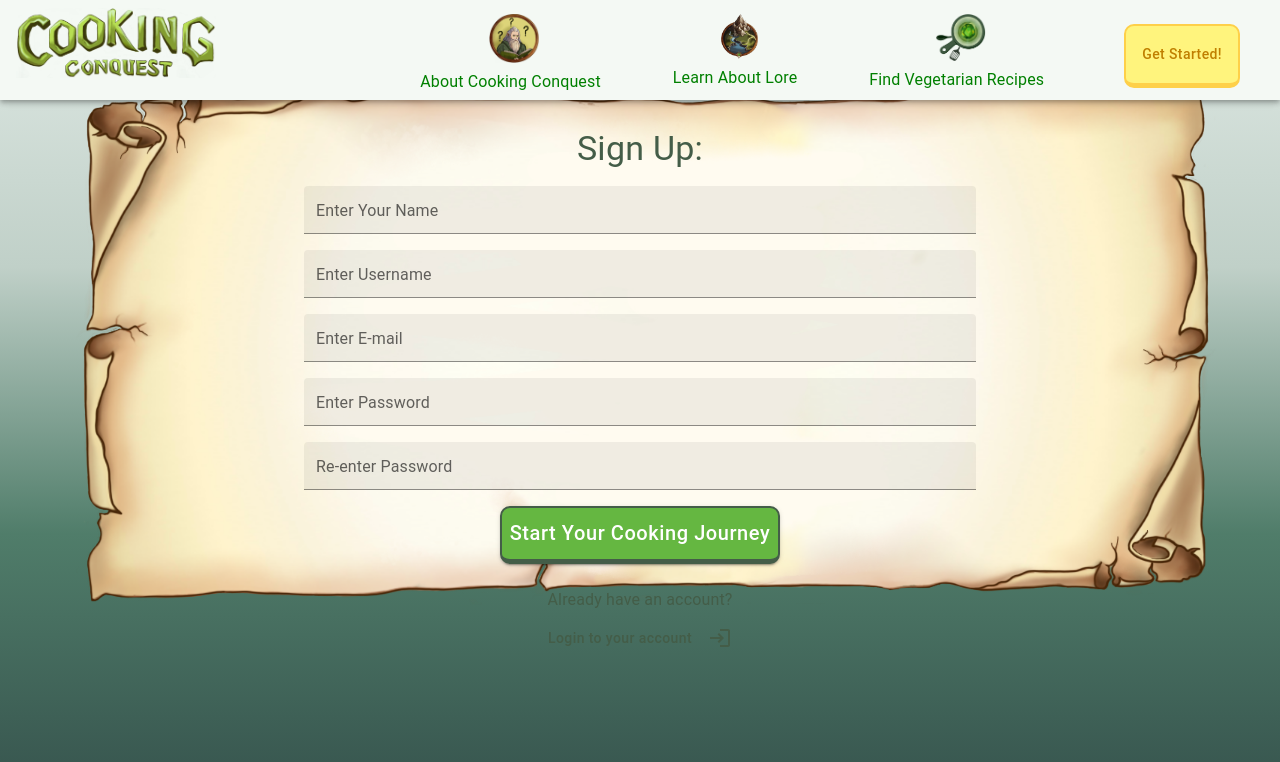
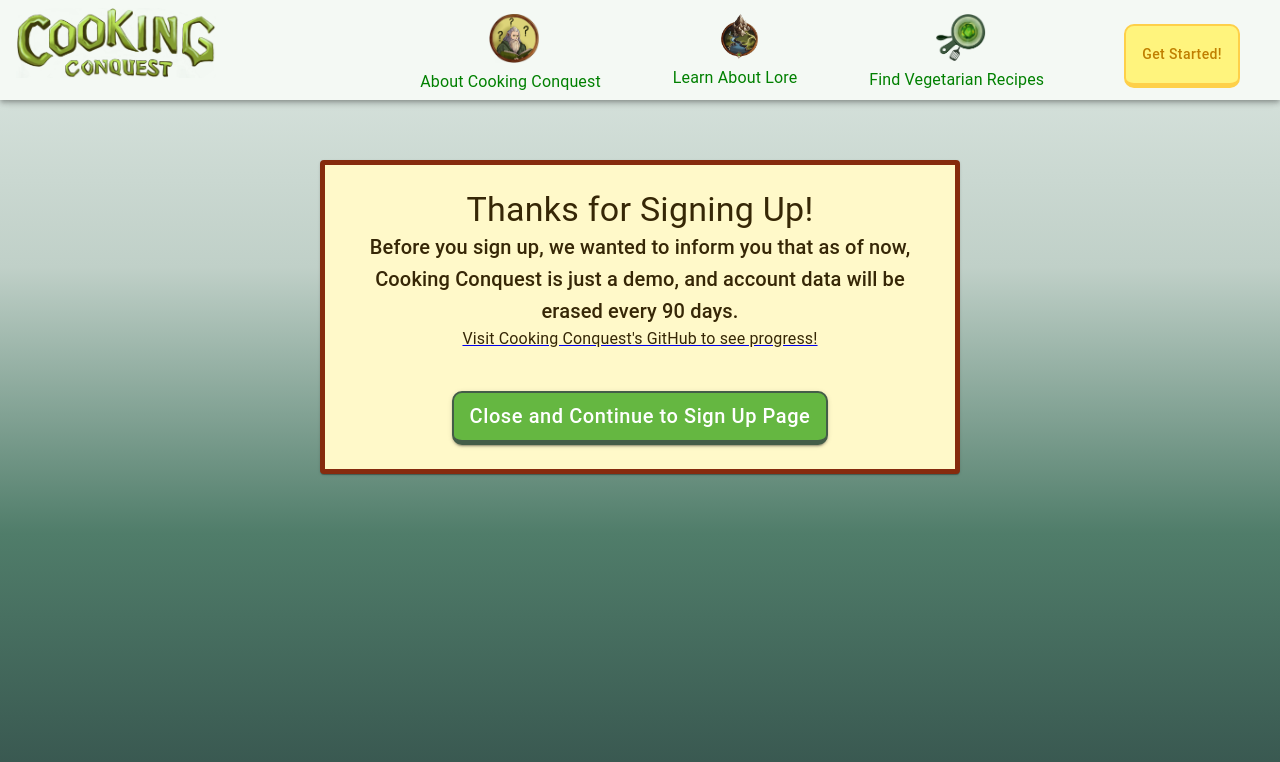
Before and after one commit to katc336/Cooking.Conquest, a React (Vite) app: page /register in a window 1280 px wide. Shown: the top 762 px of the page. Built offline with nearby package versions, Linux system fonts and the light colour scheme.

Commit message:
Update scroll on auth forms and alert message for sign up

```diff
--- a/src/client/AuthForms/RegisterForm.jsx
+++ b/src/client/AuthForms/RegisterForm.jsx
@@ -4,7 +4,8 @@ import { motion } from "framer-motion";
 
 import Alert from "@mui/material/Alert"
 import Button from "@mui/material/Button"
-import { Box } from "@mui/material"
+import Box from "@mui/material/Box"
+import Card from "@mui/material/Card"
 import Grid from "@mui/material/Grid"
 import TextField from "@mui/material/TextField";
 import Typography from "@mui/material/Typography";
@@ -19,6 +20,7 @@ import { useRegisterMutation } from "../../redux/api";
 import Scroll from "./AuthScroll.png"
 
 const RegisterForm = () => {
+    const [alert, setAlert] = useState(true);
     const [name, setName] = useState("");
     const [username, setUsername] = useState("");
     const [password, setPassword] = useState("");
@@ -49,7 +51,7 @@ const RegisterForm = () => {
                 return
             }
             event.preventDefault();
-            const result =  await register({ username, name, email, password, secondPassword });
+            const result = await register({ username, name, email, password, secondPassword });
             console.log("Success!")
             console.log(result)
             navigate("/account")
@@ -63,8 +65,51 @@ const RegisterForm = () => {
             initial={{ opacity: 0 }}
             animate={{ opacity: 1 }}
             transition={{ duration: 0.5, ease: "easeIn" }}>
+            {alert &&
+                <Card sx={{ mt: 20, border: 5, borderColor: "#862B0D", backgroundColor: "#FFF9C9", mx: 40, p: 3 }}>
+                    <Typography
+                    sx={{ color: "#362706", textAlign: "center" }}
+                        variant="h4">
+                        Thanks for Signing Up!
+                    </Typography>
+                    <Typography
+                    sx={{ color: "#362706", textAlign: "center" }}
+                    variant="h6">
+                        Before you sign up, we wanted to inform you that as of now, Cooking Conquest is just a demo,
+                        and account data will be erased every 90 days.
+                    </Typography>
+                    <Link to="https://github.com/katc336/Cooking.Conquest">
+                        <Typography sx={{ color: "#362706", textAlign: "center" }}>
+                            Visit Cooking Conquest's GitHub to see progress!
+                        </Typography>
+                    </Link>
+                    <Typography sx={{ textAlign: "center" }}>
+                        <Button onClick={() => setAlert(false)}
+                            variant="contained"
+                            color="success"
+                            sx={{
+                                mt: 5,
+                                fontSize: "20px",
+                                color: "white",
+                                borderRadius: "10px",
+                                backgroundColor: "#65B741",
+                                border: 2,
+                                borderBottom: 5,
+                                borderColor: "#445D48",
+                                textTransform: "none"
+                            }}>
+                            Close and Continue to Sign Up Page
+                        </Button>
+                    </Typography>
+                </Card>
+            }
+            {!alert &&
+                <motion.div
+                    initial={{ opacity: 0 }}
+                    animate={{ opacity: 1 }}
+                    transition={{ duration: 0.5, ease: "easeIn" }}>
                     <Box
-                sx={{ mx: "5%", mb: 10 }}
+                        sx={{ mt: 15, mx: "5%", pb: 30 }}
                         style={{
                             backgroundImage: `url(${Scroll})`,
                             backgroundSize: "contain",
@@ -220,6 +265,7 @@ const RegisterForm = () => {
                             </Grid>
                         </Grid>
                     </Box>
+                </motion.div>}
         </motion.div>
     )
 }
```
Also changed, not shown: src/client/AuthForms/AuthScroll.png. Lines whose indentation alone changed are shown as unchanged.
